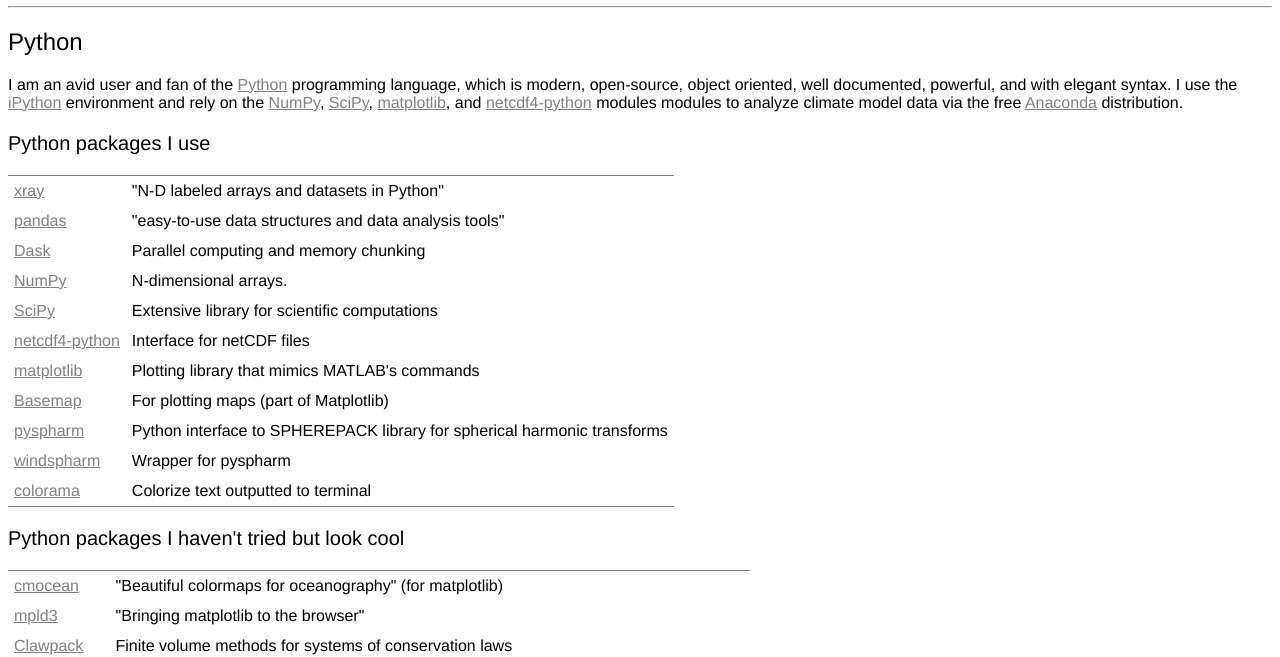
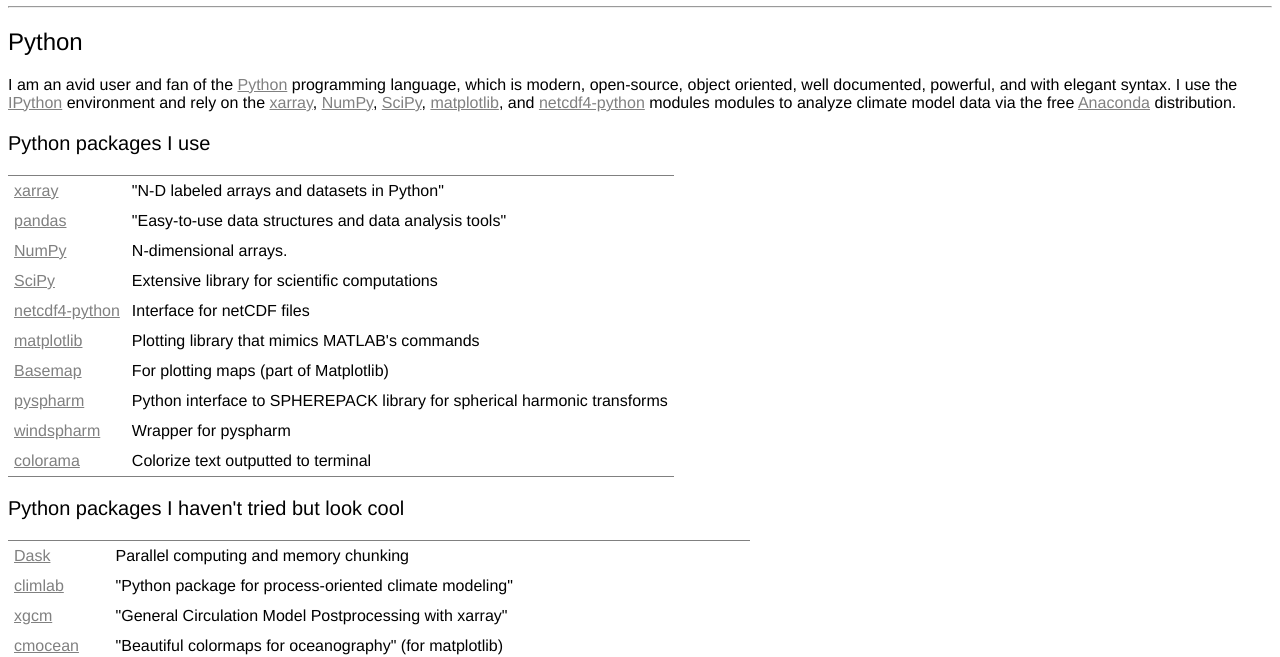
Before and after one commit to spencerahill/my-website, a plain HTML site: page pub/programming.html in a window 1280 px wide. Shown: the part 145-802 px from the top of the page. Drawn offline with Linux system fonts and the light colour scheme.

Commit message:
Add xgcm and climlab to Python packages; update xarray link

```diff
--- a/pub/programming.html
+++ b/pub/programming.html
@@ -155,9 +155,9 @@
 <p>
 I am an avid user and fan of the <a href="https://www.python.org/">Python</a> programming language, which is modern,
 open-source, object oriented, well documented, powerful, and with elegant
-syntax. I use the <a href="http://ipython.org/">iPython</a> environment and rely on the <a href="http://www.numpy.org/">NumPy</a>, <a href="http://scipy.org/">SciPy</a>, <a href="http://matplotlib.org/">matplotlib</a>,
-and <a href="http://netcdf4-python.googlecode.com/svn/trunk/docs/netCDF4-module.html">netcdf4-python</a> modules modules to analyze climate model data via the free
-<a href="https://store.continuum.io/cshop/anaconda/">Anaconda</a> distribution.
+syntax. I use the <a href="http://ipython.org/">IPython</a> environment and rely on the  <a href="http://xarray.pydata.org/">xarray</a>, <a href="http://www.numpy.org/">NumPy</a>, <a href="http://scipy.org/">SciPy</a>,
+<a href="http://matplotlib.org/">matplotlib</a>, and <a href="http://netcdf4-python.googlecode.com/svn/trunk/docs/netCDF4-module.html">netcdf4-python</a> modules modules to analyze climate model data via
+the free <a href="https://store.continuum.io/cshop/anaconda/">Anaconda</a> distribution.
 </p>
 </div>
 <div id="outline-container-orgheadline2" class="outline-3">
@@ -173,18 +173,13 @@
 </colgroup>
 <tbody>
 <tr>
-<td class="org-left"><a href="http://xray.readthedocs.org/en/stable/index.html">xray</a></td>
+<td class="org-left"><a href="http://xarray.pydata.org/">xarray</a></td>
 <td class="org-left">"N-D labeled arrays and datasets in Python"</td>
 </tr>
 
 <tr>
 <td class="org-left"><a href="http://pandas.pydata.org/index.html">pandas</a></td>
-<td class="org-left">"easy-to-use data structures and data analysis tools"</td>
-</tr>
-
-<tr>
-<td class="org-left"><a href="http://dask.pydata.org/en/latest/">Dask</a></td>
-<td class="org-left">Parallel computing and memory chunking</td>
+<td class="org-left">"Easy-to-use data structures and data analysis tools"</td>
 </tr>
 
 <tr>
@@ -242,6 +237,21 @@
 <col  class="org-left" />
 </colgroup>
 <tbody>
+<tr>
+<td class="org-left"><a href="http://dask.pydata.org/en/latest/">Dask</a></td>
+<td class="org-left">Parallel computing and memory chunking</td>
+</tr>
+
+<tr>
+<td class="org-left"><a href="https://github.com/brian-rose/climlab">climlab</a></td>
+<td class="org-left">"Python package for process-oriented climate modeling"</td>
+</tr>
+
+<tr>
+<td class="org-left"><a href="http://xgcm.readthedocs.org/en/latest/">xgcm</a></td>
+<td class="org-left">"General Circulation Model Postprocessing with xarray"</td>
+</tr>
+
 <tr>
 <td class="org-left"><a href="http://matplotlib.org/cmocean/">cmocean</a></td>
 <td class="org-left">"Beautiful colormaps for oceanography" (for matplotlib)</td>
```
Also changed, not shown: 1 other file.
